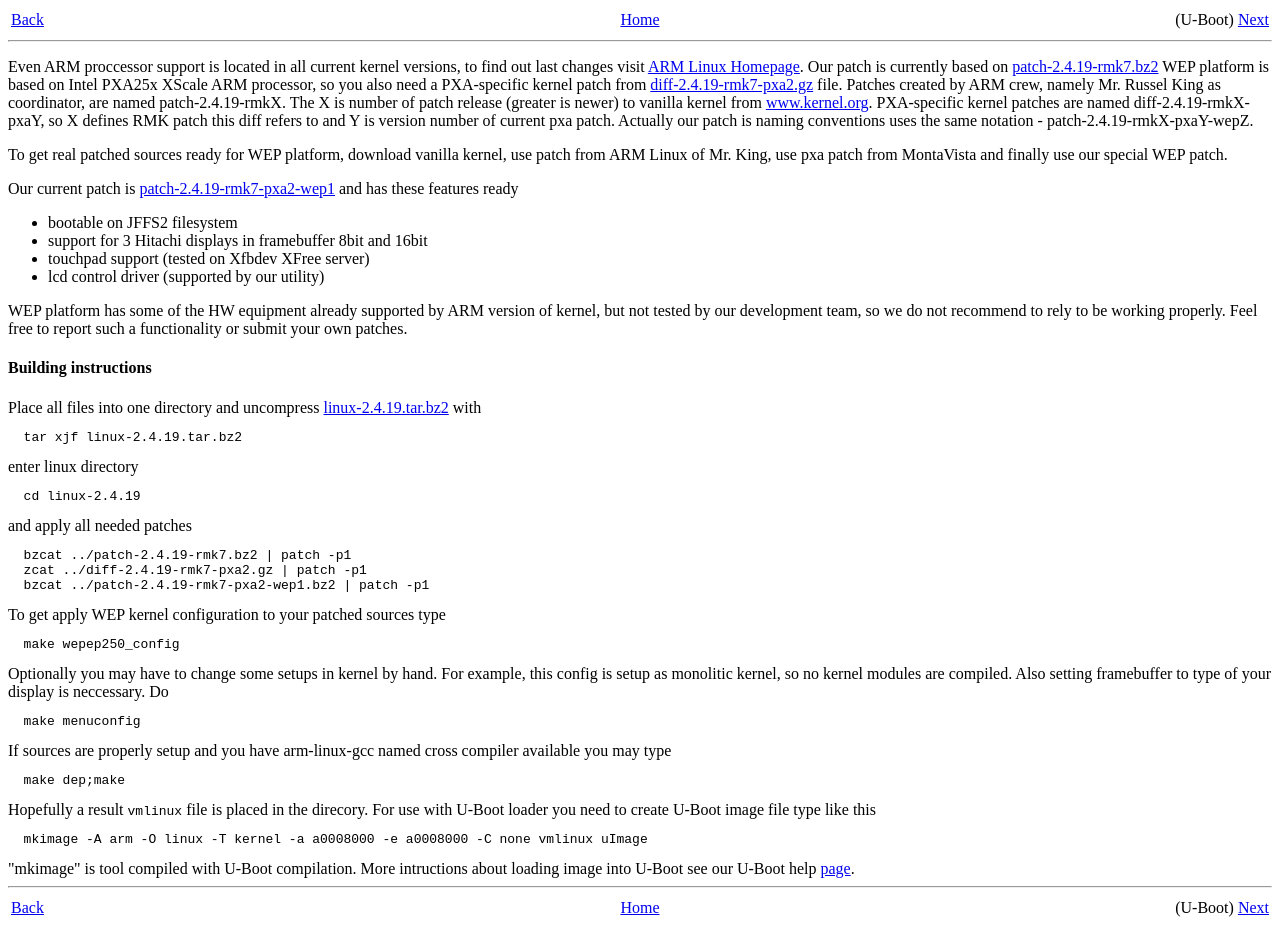
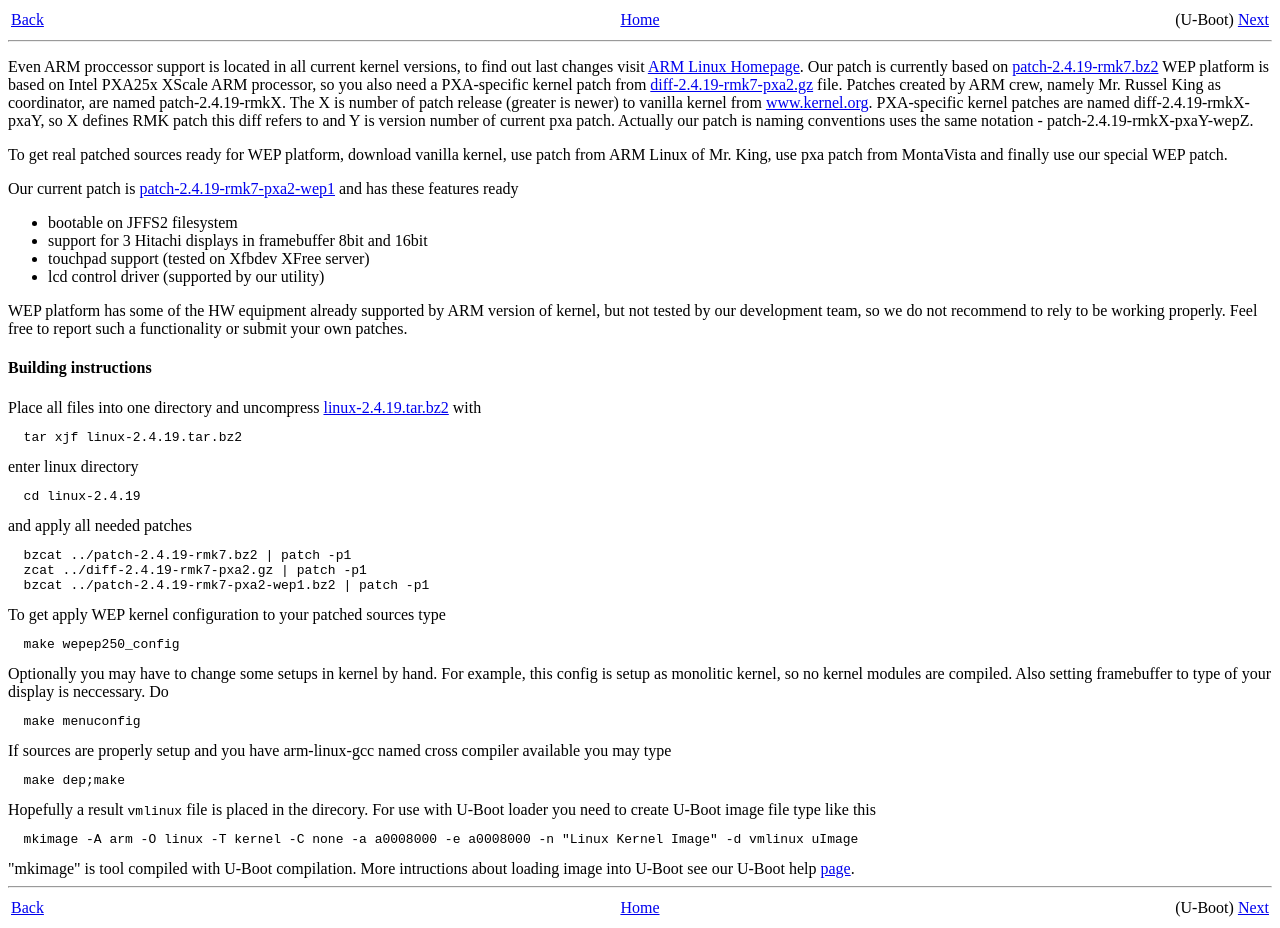
Before and after one commit to BackupTheBerlios/wep-linux, a plain HTML site: page website/kernel.html in a window 1280 px wide. Drawn offline with Linux system fonts and the light colour scheme.

Commit message:
Updated mkimage command syntax.

```diff
--- a/website/kernel.html
+++ b/website/kernel.html
@@ -74,7 +74,7 @@ available you may type
 Hopefully a result <code>vmlinux</code> file is placed in the direcory. For use
 with U-Boot loader you need to create U-Boot image file type like this
 <pre>
-  mkimage -A arm -O linux -T kernel -a a0008000 -e a0008000 -C none vmlinux uImage
+  mkimage -A arm -O linux -T kernel -C none -a a0008000 -e a0008000 -n "Linux Kernel Image" -d vmlinux uImage
 </pre>
 "mkimage" is tool compiled with U-Boot compilation. More intructions about
 loading image into U-Boot see our U-Boot help <a href="uboot.html">page</a>.
```
